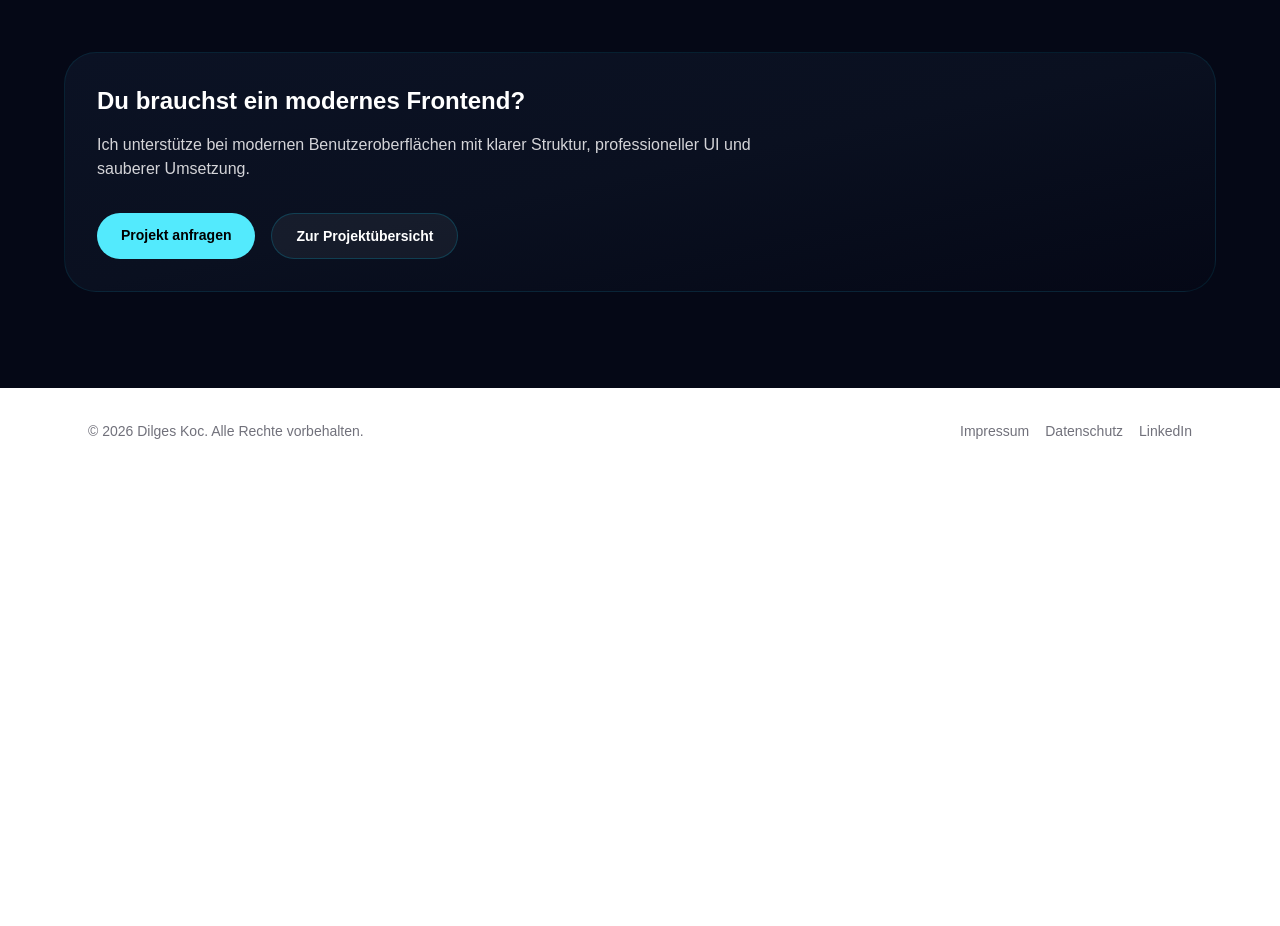
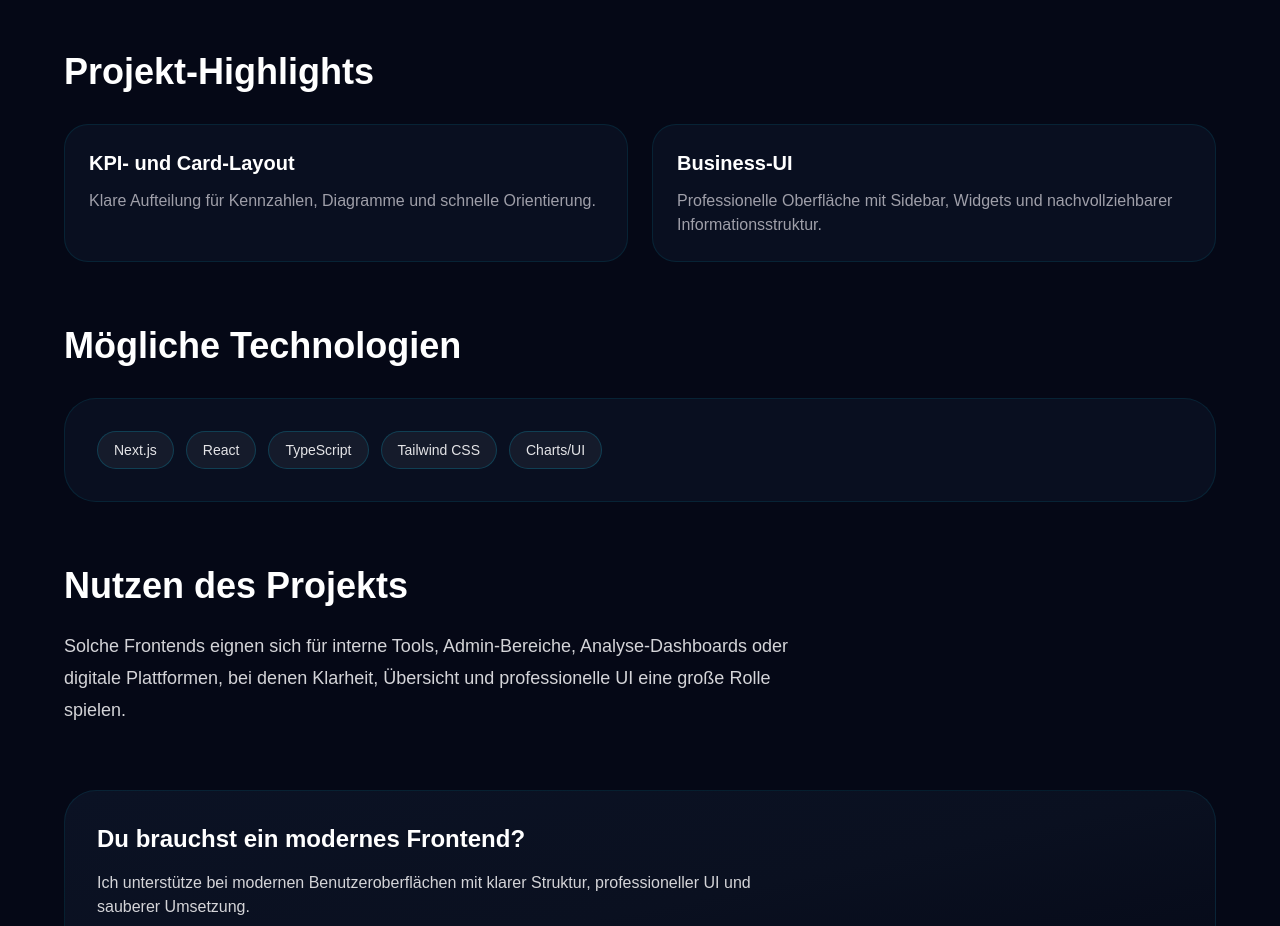
Before and after one commit to Dilges-Koc/dilges-koc-website, a Next.js app: page /projekte/frontend-dashboard in a window 1280 px wide. Shown: the part 1500-2426 px from the top of the page. Before the commit the page ends 1973 px from the top, so only its background shows below. Built offline with nearby package versions, Linux system fonts and the light colour scheme.

Commit message:
Update metadata base

```diff
--- a/app/projekte/business-landingpage/page.tsx
+++ b/app/projekte/business-landingpage/page.tsx
@@ -64,6 +64,61 @@ export default function BusinessLandingpagePage() {
             </div>
           </div>
 
+          <section className="mt-16">
+            <h2 className="text-3xl font-bold md:text-4xl">
+              Projekt-Highlights
+            </h2>
+
+            <div className="mt-8 grid gap-6 md:grid-cols-2">
+              <div className="rounded-3xl border border-cyan-400/10 bg-[#0b1224]/80 p-6">
+                <h3 className="text-xl font-semibold">Hero mit klarer Botschaft</h3>
+                <p className="mt-3 text-zinc-400">
+                  Direkt sichtbarer Mehrwert, moderne Headline und klarer
+                  Call-to-Action.
+                </p>
+              </div>
+
+              <div className="rounded-3xl border border-cyan-400/10 bg-[#0b1224]/80 p-6">
+                <h3 className="text-xl font-semibold">Vertrauen und Struktur</h3>
+                <p className="mt-3 text-zinc-400">
+                  Leistungsbereiche, Vorteile und Kontaktsektion logisch und
+                  übersichtlich aufgebaut.
+                </p>
+              </div>
+            </div>
+          </section>
+
+          <section className="mt-16">
+            <h2 className="text-3xl font-bold md:text-4xl">
+              Mögliche Technologien
+            </h2>
+
+            <div className="mt-8 rounded-[2rem] border border-cyan-400/10 bg-[#0b1224]/80 p-8">
+              <div className="flex flex-wrap gap-3">
+                {["Next.js", "React", "TypeScript", "Tailwind CSS"].map((item) => (
+                  <span
+                    key={item}
+                    className="rounded-full border border-cyan-400/20 bg-white/5 px-4 py-2 text-sm text-zinc-200"
+                  >
+                    {item}
+                  </span>
+                ))}
+              </div>
+            </div>
+          </section>
+
+          <section className="mt-16">
+            <h2 className="text-3xl font-bold md:text-4xl">
+              Nutzen des Projekts
+            </h2>
+
+            <p className="mt-6 max-w-3xl text-lg leading-8 text-zinc-300">
+              Eine Landingpage wie diese eignet sich, um Angebote klar zu
+              präsentieren, Vertrauen aufzubauen und Interessenten schnell zu
+              einer Kontaktaufnahme oder Anfrage zu führen.
+            </p>
+          </section>
+
           <div className="mt-16 rounded-[2rem] border border-cyan-400/10 bg-gradient-to-br from-[#0b1224] via-[#0a1020] to-[#050816] p-8">
             <h2 className="text-2xl font-semibold">
               Du brauchst eine ähnliche Landingpage?
--- a/app/projekte/firmenwebseite/page.tsx
+++ b/app/projekte/firmenwebseite/page.tsx
@@ -64,6 +64,61 @@ export default function FirmenwebseitePage() {
             </div>
           </div>
 
+          <section className="mt-16">
+            <h2 className="text-3xl font-bold md:text-4xl">
+              Projekt-Highlights
+            </h2>
+
+            <div className="mt-8 grid gap-6 md:grid-cols-2">
+              <div className="rounded-3xl border border-cyan-400/10 bg-[#0b1224]/80 p-6">
+                <h3 className="text-xl font-semibold">Professioneller Hero</h3>
+                <p className="mt-3 text-zinc-400">
+                  Hochwertiger erster Eindruck mit klarer Positionierung und
+                  starkem visuellen Fokus.
+                </p>
+              </div>
+
+              <div className="rounded-3xl border border-cyan-400/10 bg-[#0b1224]/80 p-6">
+                <h3 className="text-xl font-semibold">Service- und Vertrauensstruktur</h3>
+                <p className="mt-3 text-zinc-400">
+                  Leistungen, Prozess und Vertrauenselemente logisch und
+                  überzeugend dargestellt.
+                </p>
+              </div>
+            </div>
+          </section>
+
+          <section className="mt-16">
+            <h2 className="text-3xl font-bold md:text-4xl">
+              Mögliche Technologien
+            </h2>
+
+            <div className="mt-8 rounded-[2rem] border border-cyan-400/10 bg-[#0b1224]/80 p-8">
+              <div className="flex flex-wrap gap-3">
+                {["Next.js", "React", "TypeScript", "Tailwind CSS"].map((item) => (
+                  <span
+                    key={item}
+                    className="rounded-full border border-cyan-400/20 bg-white/5 px-4 py-2 text-sm text-zinc-200"
+                  >
+                    {item}
+                  </span>
+                ))}
+              </div>
+            </div>
+          </section>
+
+          <section className="mt-16">
+            <h2 className="text-3xl font-bold md:text-4xl">
+              Nutzen des Projekts
+            </h2>
+
+            <p className="mt-6 max-w-3xl text-lg leading-8 text-zinc-300">
+              Eine Firmenwebseite wie diese hilft dabei, das Unternehmen modern
+              und seriös darzustellen, Leistungen verständlich zu kommunizieren
+              und Vertrauen bei potenziellen Kunden aufzubauen.
+            </p>
+          </section>
+
           <div className="mt-16 rounded-[2rem] border border-cyan-400/10 bg-gradient-to-br from-[#0b1224] via-[#0a1020] to-[#050816] p-8">
             <h2 className="text-2xl font-semibold">
               Du brauchst eine professionelle Firmenwebseite?
--- a/app/projekte/frontend-dashboard/page.tsx
+++ b/app/projekte/frontend-dashboard/page.tsx
@@ -65,6 +65,61 @@ export default function FrontendDashboardPage() {
             </div>
           </div>
 
+          <section className="mt-16">
+            <h2 className="text-3xl font-bold md:text-4xl">
+              Projekt-Highlights
+            </h2>
+
+            <div className="mt-8 grid gap-6 md:grid-cols-2">
+              <div className="rounded-3xl border border-cyan-400/10 bg-[#0b1224]/80 p-6">
+                <h3 className="text-xl font-semibold">KPI- und Card-Layout</h3>
+                <p className="mt-3 text-zinc-400">
+                  Klare Aufteilung für Kennzahlen, Diagramme und schnelle
+                  Orientierung.
+                </p>
+              </div>
+
+              <div className="rounded-3xl border border-cyan-400/10 bg-[#0b1224]/80 p-6">
+                <h3 className="text-xl font-semibold">Business-UI</h3>
+                <p className="mt-3 text-zinc-400">
+                  Professionelle Oberfläche mit Sidebar, Widgets und
+                  nachvollziehbarer Informationsstruktur.
+                </p>
+              </div>
+            </div>
+          </section>
+
+          <section className="mt-16">
+            <h2 className="text-3xl font-bold md:text-4xl">
+              Mögliche Technologien
+            </h2>
+
+            <div className="mt-8 rounded-[2rem] border border-cyan-400/10 bg-[#0b1224]/80 p-8">
+              <div className="flex flex-wrap gap-3">
+                {["Next.js", "React", "TypeScript", "Tailwind CSS", "Charts/UI"].map((item) => (
+                  <span
+                    key={item}
+                    className="rounded-full border border-cyan-400/20 bg-white/5 px-4 py-2 text-sm text-zinc-200"
+                  >
+                    {item}
+                  </span>
+                ))}
+              </div>
+            </div>
+          </section>
+
+          <section className="mt-16">
+            <h2 className="text-3xl font-bold md:text-4xl">
+              Nutzen des Projekts
+            </h2>
+
+            <p className="mt-6 max-w-3xl text-lg leading-8 text-zinc-300">
+              Solche Frontends eignen sich für interne Tools, Admin-Bereiche,
+              Analyse-Dashboards oder digitale Plattformen, bei denen Klarheit,
+              Übersicht und professionelle UI eine große Rolle spielen.
+            </p>
+          </section>
+
           <div className="mt-16 rounded-[2rem] border border-cyan-400/10 bg-gradient-to-br from-[#0b1224] via-[#0a1020] to-[#050816] p-8">
             <h2 className="text-2xl font-semibold">
               Du brauchst ein modernes Frontend?
```
